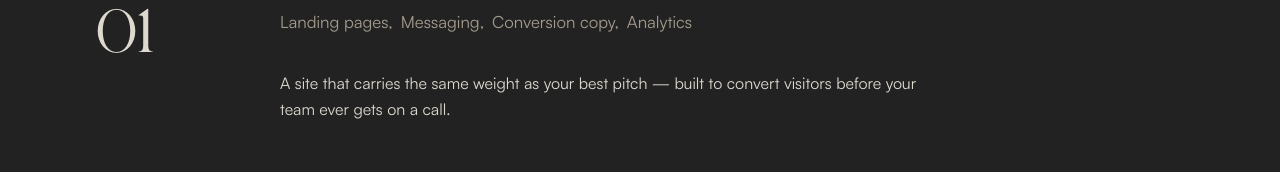
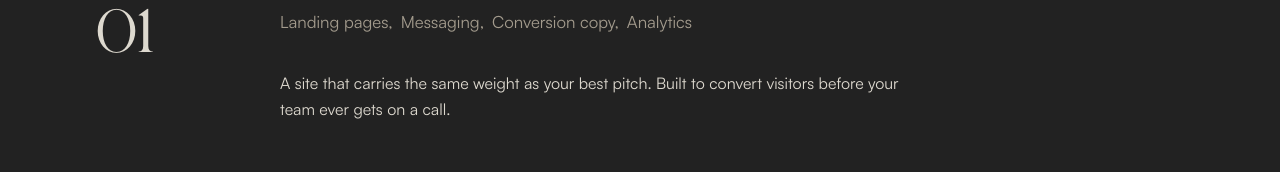
Before and after one commit to Yulkazs/artivices, a Next.js app: page / in a window 1280 px wide. Shown: the part 3398-3570 px from the top of the page. Built offline with nearby package versions, Linux system fonts and the light colour scheme.

Commit message:
Refine visual theme and service copy
This update tweaks the loader's radial glow to a warmer neutral tone and polishes several service descriptions for smoother, more confident wording. The result is a more cohesive brand feel without changing the underlying structure or behavior.

```diff
--- a/components/Loader.tsx
+++ b/components/Loader.tsx
@@ -58,7 +58,7 @@ const CSS = `
   align-items: center;
   justify-content: center;
   background:
-    radial-gradient(60% 50% at 50% 50%, rgba(201,185,154,0.10), rgba(201,185,154,0) 70%),
+    radial-gradient(60% 50% at 50% 50%, rgba(126, 115, 95, 0.1), rgba(201,185,154,0) 70%),
     ${INK};
   opacity: 1;
   visibility: visible;
--- a/components/Services.tsx
+++ b/components/Services.tsx
@@ -42,7 +42,7 @@ const SERVICES: Service[] = [
     index: "01",
     title: "Brand Websites",
     tags: ["Landing pages", "Messaging", "Conversion copy", "Analytics"],
-    body: "A site that carries the same weight as your best pitch — built to convert visitors before your team ever gets on a call.",
+    body: "A site that carries the same weight as your best pitch. Built to convert visitors before your team ever gets on a call.",
     bg: "#222222",
     fg: "#f2ede2",
     tagFg: "#a39b8d",
@@ -69,7 +69,7 @@ const SERVICES: Service[] = [
     index: "04",
     title: "Internal & partner portals",
     tags: ["Dashboards", "Access control", "Reporting", "Workflows"],
-    body: "Dashboards and tools your team actually opens — scoped tightly, built to last past the first hire who requested them.",
+    body: "Dashboards and tools your team actually opens; scoped tightly, built to last past the first hire who requested them.",
     bg: "#d4d4d4",
     fg: "#0c0a07",
     tagFg: "#8c8375",
@@ -78,7 +78,7 @@ const SERVICES: Service[] = [
     index: "05",
     title: "Branding",
     tags: ["Logo", "Visual identity", "Guidelines", "Collateral"],
-    body: "Identities that hold up on a homepage, a pitch deck and a business card — one system, applied everywhere.",
+    body: "Identities that hold up on a homepage, a pitch deck and a business card. One system, applied everywhere.",
     bg: "#fafafa",
     fg: "#0c0a07",
     tagFg: "#928878",
```
